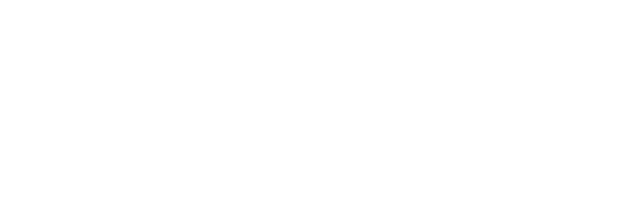
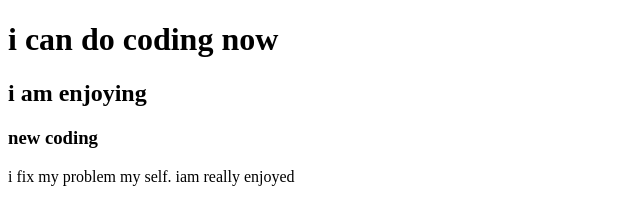
Before and after one commit to Mmomin90/my-second-repo, a plain HTML site: page index.html in a window 1280 px wide. Shown: the whole page, without its empty margins (0-640 px from the left). Drawn offline with Linux system fonts and the light colour scheme.

```diff
--- a/index.html
+++ b/index.html
@@ -5,8 +5,14 @@
     <meta http-equiv="X-UA-Compatible" content="IE=edge">
     <meta name="viewport" content="width=device-width, initial-scale=1.0">
     <title>my second github repo</title>
+    <link rel="stylesheet" href="style.css">
+
 </head>
 <body>
+    <h1>i can do coding now</h1>
+    <h2>i am enjoying</h2>
+    <h3>new coding</h3>
+    <p>i fix my problem my self. iam really enjoyed</p>
 
 </body>
 </html>
```
Also changed, not shown: style.css (added).
